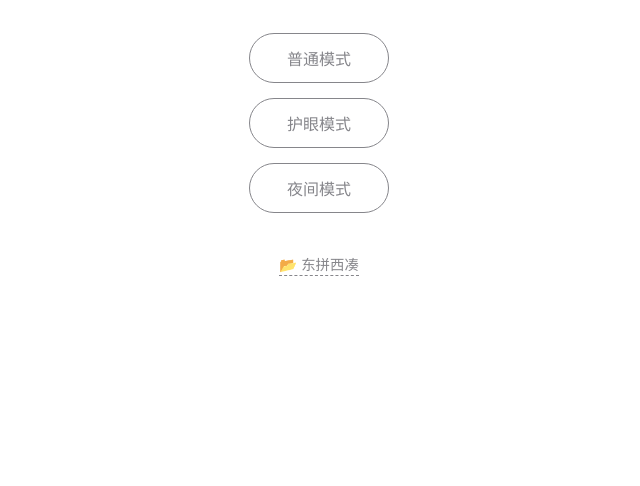
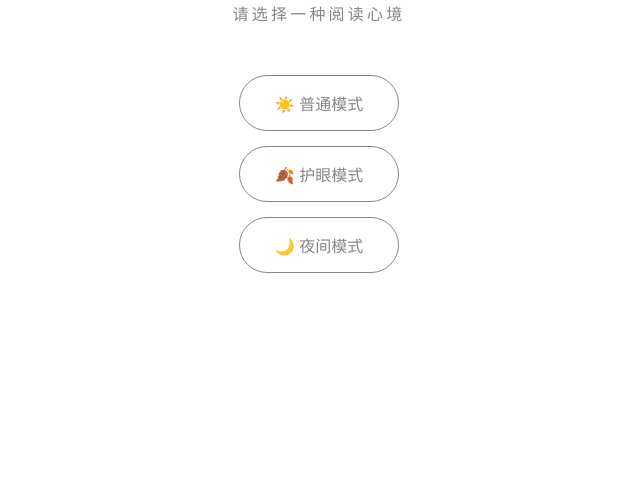
Before and after one commit to chyukwh/chyukwh.github.io, a plain HTML site: page index.html in a window 1280 px wide. Shown: the part 314-800 px from the top of the page, without its empty margins (321-961 px from the left). Drawn offline with Linux system fonts and the light colour scheme.

Commit message:
Update title and button styles in index.html

```diff
--- a/index.html
+++ b/index.html
@@ -3,96 +3,49 @@
 <head>
     <meta charset="UTF-8">
     <meta name="viewport" content="width=device-width, initial-scale=1.0">
-    <title>Heart's Mere | 心之湖</title>
+    <title>Heart's Mere | 入口</title>
     <style>
+        /* 基础样式 - 保持极简 */
         :root { --bg: #ffffff; --text: #1d1d1f; --sub: #86868b; }
-        [data-theme='sepia'] { --bg: #fdf6e3; --text: #5b4636; --sub: #8c7a6b; }
-        [data-theme='dark'] { --bg: #1a1a1a; --text: #e1e1e1; --sub: #a1a1a1; }
-
         body {
             margin: 0; height: 100vh; display: flex; flex-direction: column;
             align-items: center; justify-content: center;
             font-family: -apple-system, sans-serif;
             background-color: var(--bg); color: var(--text);
-            transition: background 0.3s ease;
         }
 
-        h1 { font-size: 2.8rem; font-weight: 300; margin: 0; }
-        .motto { color: var(--sub); font-style: italic; margin: 1.5rem 0 2rem 0; letter-spacing: 0.3em; }
+        h1 { font-size: 2.5rem; font-weight: 300; margin-bottom: 10px; }
+        p { color: var(--sub); letter-spacing: 0.2em; margin-bottom: 50px; }
 
-        .btn-group {
-            display: flex;
-            flex-direction: column; /* 垂直排列 */
-            gap: 15px;
-            position: relative;
-            z-index: 100;
+        .btn-group { display: flex; flex-direction: column; gap: 15px; }
+
+        button {
+            width: 160px; padding: 15px 0; cursor: pointer;
+            border: 1px solid var(--sub); background: transparent;
+            color: var(--sub); border-radius: 30px; font-size: 1rem;
+            transition: 0.2s;
         }
-
-        /* 按钮样式 */
-        .mode-btn {
-            width: 140px;
-            padding: 12px 0;
-            cursor: pointer;
-            border: 1px solid var(--sub);
-            background: transparent;
-            color: var(--sub);
-            border-radius: 30px;
-            font-size: 1rem;
-            transition: 0.2s;
-            text-align: center;
-        }
-
-        .mode-btn:hover {
-            border-color: var(--text);
-            color: var(--text);
-            background-color: rgba(125, 125, 125, 0.1);
-        }
-
-        .mode-btn:active { transform: scale(0.98); }
+        button:hover { border-color: #000; color: #000; transform: scale(1.02); }
     </style>
 </head>
 <body>
 
     <h1>Heart's Mere</h1>
-    <p class="motto">慢慢</p>
+    <p>请选择一种阅读心境</p>
 
     <div class="btn-group">
-        <button id="btn-light" class="mode-btn">普通模式</button>
-        <button id="btn-sepia" class="mode-btn">护眼模式</button>
-        <button id="btn-dark" class="mode-btn">夜间模式</button>
-    </div>
-
-    <div style="margin-top: 40px; text-align: center;">
-        <a href="posts/" style="
-            text-decoration: none;
-            color: var(--sub);
-            font-size: 0.9rem;
-            border-bottom: 1px dashed var(--sub);
-            padding-bottom: 2px;
-            transition: 0.3s;
-        " onmouseover="this.style.color=var(--text); this.style.borderBottomColor=var(--text)"
-          onmouseout="this.style.color=var(--sub); this.style.borderBottomColor=var(--sub)">
-            📂 东拼西凑
-        </a>
+        <button onclick="enter('light')">☀️ 普通模式</button>
+        <button onclick="enter('sepia')">🍂 护眼模式</button>
+        <button onclick="enter('dark')">🌙 夜间模式</button>
     </div>
 
     <script>
-        const btnLight = document.getElementById('btn-light');
-        const btnSepia = document.getElementById('btn-sepia');
-        const btnDark = document.getElementById('btn-dark');
-        const html = document.documentElement;
-
-        btnLight.addEventListener('click', function() {
-            html.setAttribute('data-theme', 'light');
-        });
-
-        btnSepia.addEventListener('click', function() {
-            html.setAttribute('data-theme', 'sepia');
-        });
-
-        btnDark.addEventListener('click', function() {
-            html.setAttribute('data-theme', 'dark');
-        });
+        function enter(theme) {
+            // 1. 存下用户的选择 (这是关键！)
+            localStorage.setItem('userTheme', theme);
+            // 2. 跳转到新的大厅页面
+            window.location.href = 'menu.html';
+        }
     </script>
 </body>
 </html>
```
